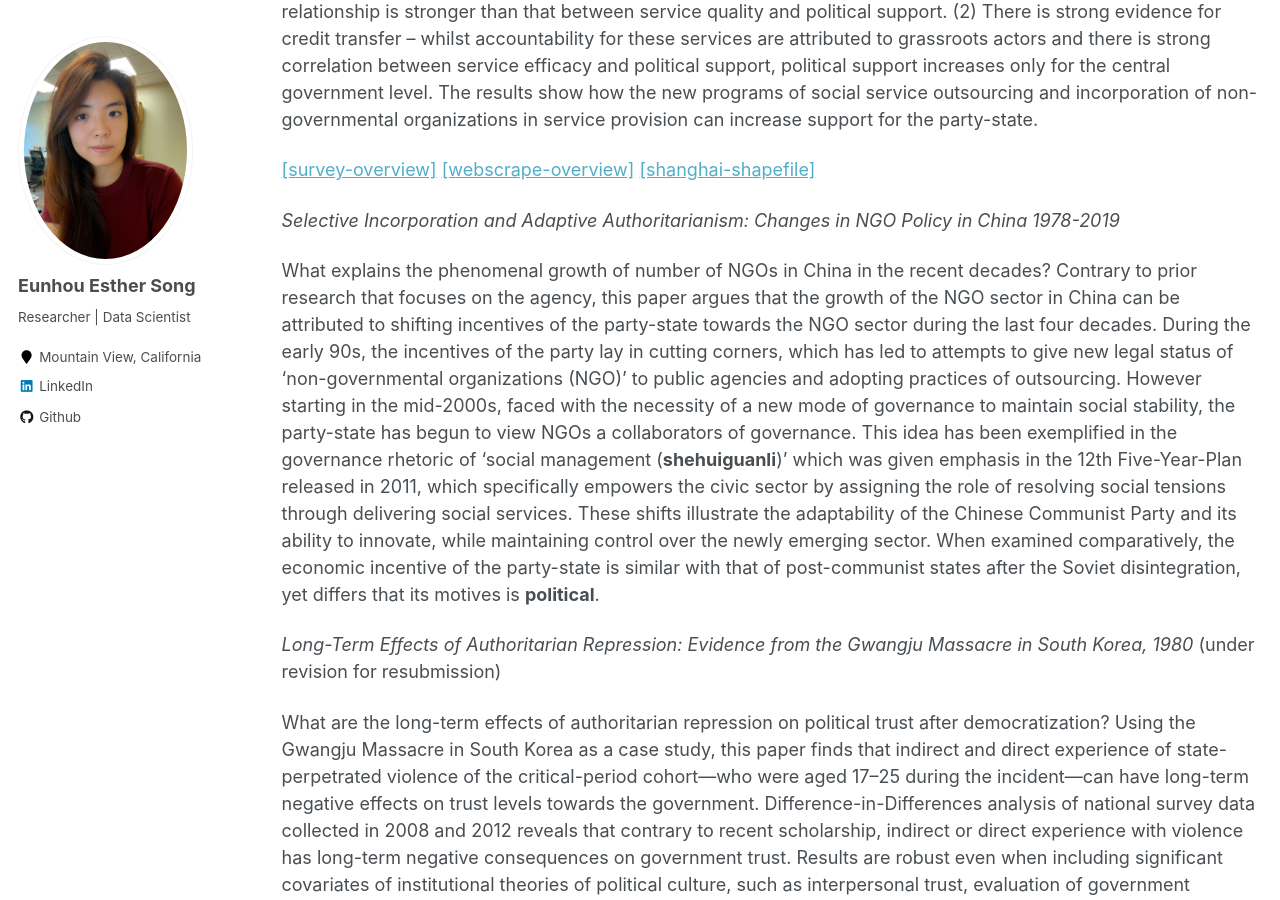
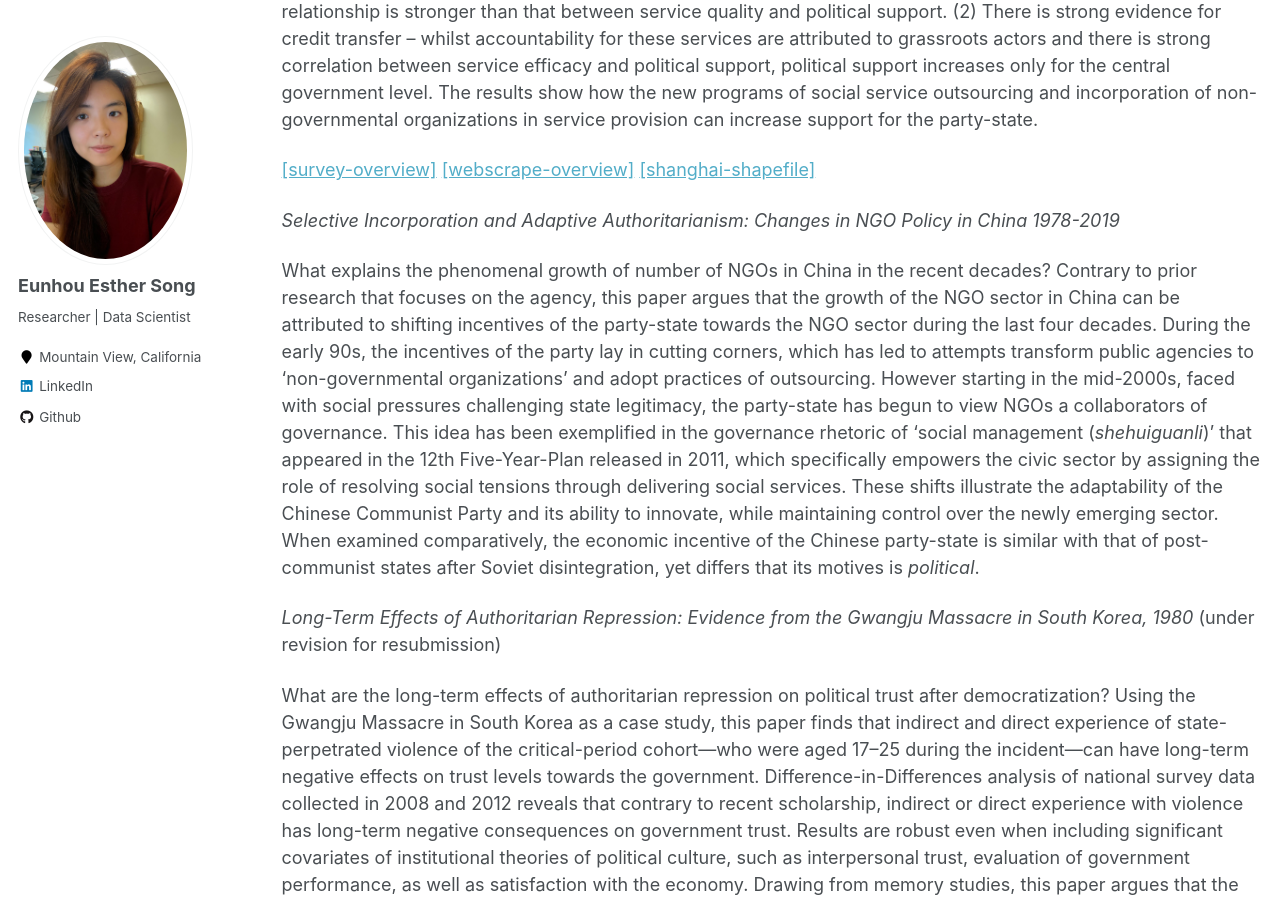
Before and after one commit to ehsong/ehsong.github.io, a Jekyll site: the page built from _pages/research.md, in a window 1280 px wide and 900 px high, scrolled down 429 px. Built offline with Jekyll 4.4.1, drawn with Linux system fonts in a browser that asks for light colours.

Commit message:
Update research.md

```diff
--- a/_pages/research.md
+++ b/_pages/research.md
@@ -17,7 +17,7 @@
 
 *Selective Incorporation and Adaptive Authoritarianism: Changes in NGO Policy in China 1978-2019*
 
-What explains the phenomenal growth of number of NGOs in China in the recent decades? Contrary to prior research that focuses on the agency, this paper argues that the growth of the NGO sector in China can be attributed to shifting incentives of the party-state towards the NGO sector during the last four decades. During the early 90s, the incentives of the party lay in cutting corners, which has led to attempts to give new legal status of 'non-governmental organizations (NGO)' to public agencies and adopting practices of outsourcing. However starting in the mid-2000s, faced with the necessity of a new mode of governance to maintain social stability, the party-state has begun to view NGOs a collaborators of governance. This idea has been exemplified in the governance rhetoric of 'social management (**shehuiguanli**)' which was given emphasis in the 12th Five-Year-Plan released in 2011, which specifically empowers the civic sector by assigning the role of resolving social tensions through delivering social services. These shifts illustrate the adaptability of the Chinese Communist Party and its ability to innovate, while maintaining control over the newly emerging sector. When examined comparatively, the economic incentive of the party-state is similar with that of post-communist states after the Soviet disintegration, yet differs that its motives is **political**.
+What explains the phenomenal growth of number of NGOs in China in the recent decades? Contrary to prior research that focuses on the agency, this paper argues that the growth of the NGO sector in China can be attributed to shifting incentives of the party-state towards the NGO sector during the last four decades. During the early 90s, the incentives of the party lay in cutting corners, which has led to attempts transform public agencies to 'non-governmental organizations' and adopt practices of outsourcing. However starting in the mid-2000s, faced with social pressures challenging state legitimacy, the party-state has begun to view NGOs a collaborators of governance. This idea has been exemplified in the governance rhetoric of 'social management (*shehuiguanli*)' that appeared in the 12th Five-Year-Plan released in 2011, which specifically empowers the civic sector by assigning the role of resolving social tensions through delivering social services. These shifts illustrate the adaptability of the Chinese Communist Party and its ability to innovate, while maintaining control over the newly emerging sector. When examined comparatively, the economic incentive of the Chinese party-state is similar with that of post-communist states after Soviet disintegration, yet differs that its motives is *political*.
 
 *Long-Term Effects of Authoritarian Repression: Evidence from the Gwangju Massacre in South Korea, 1980* (under revision for resubmission)
 
```
